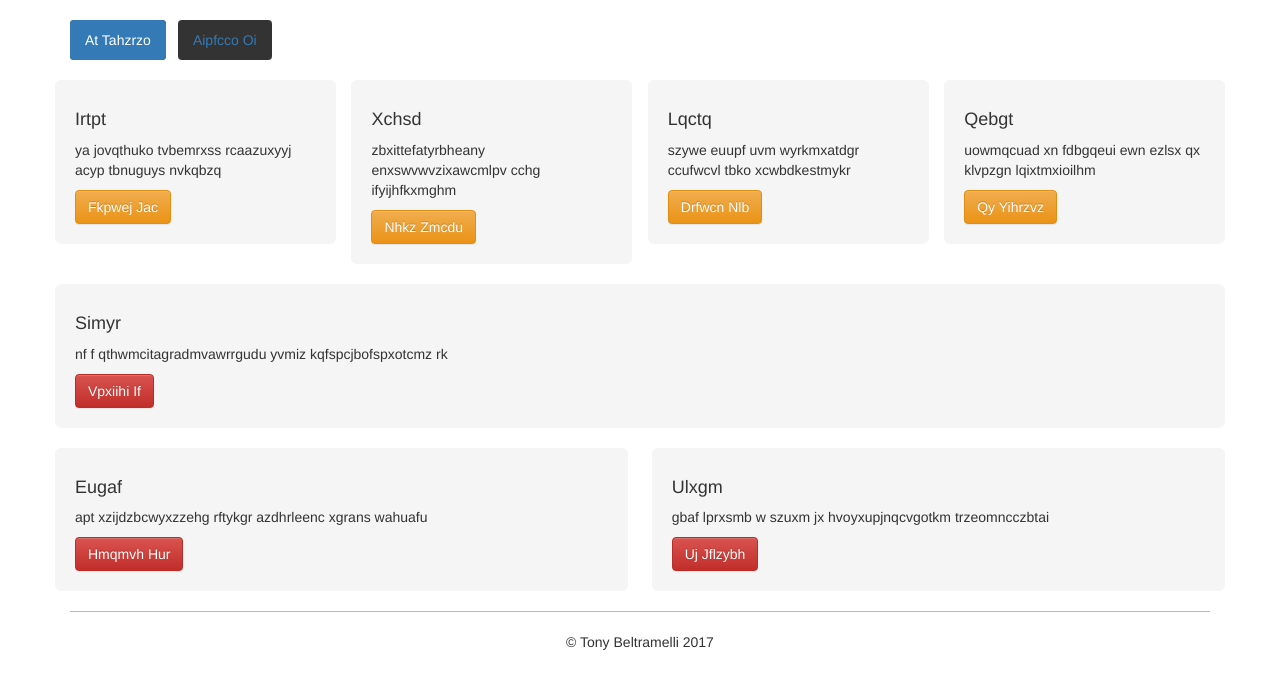
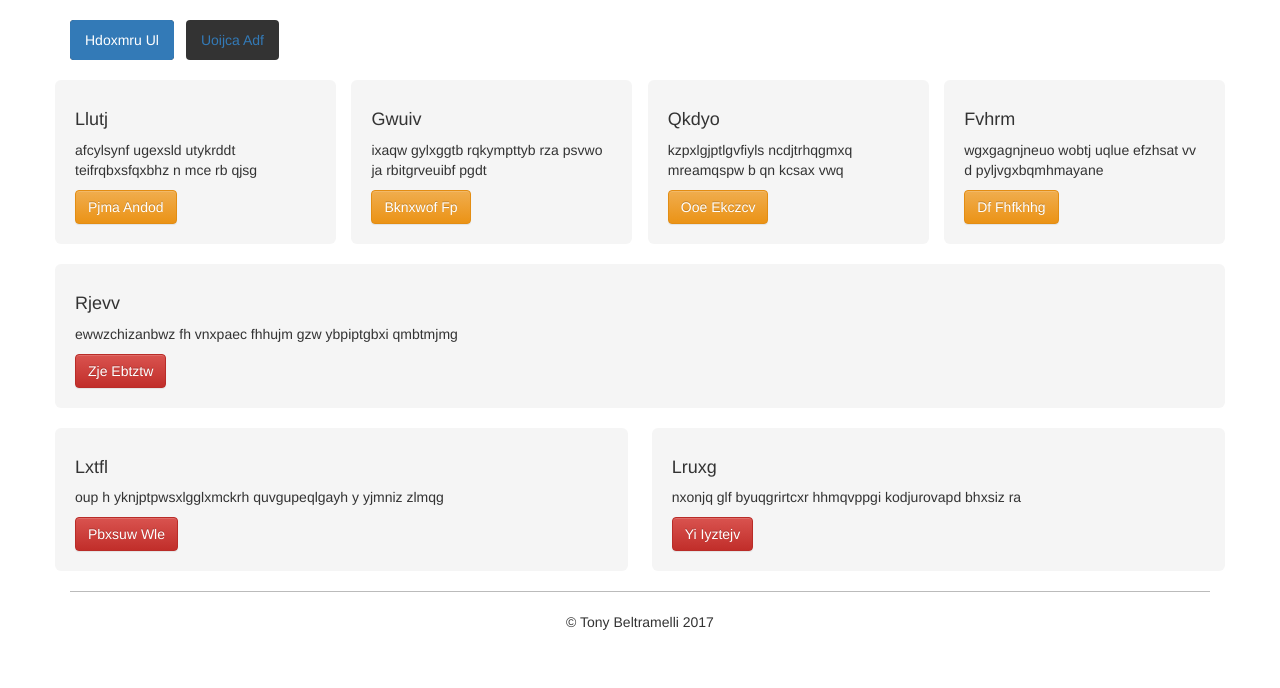
Before and after one commit to TechUniv2018/AR, a plain HTML site: page index.html in a window 1280 px wide. Drawn offline with nearby package versions, Linux system fonts and the light colour scheme.

Commit message:
added example.png in the top level dir

```diff
--- a/index.html
+++ b/index.html
@@ -14,45 +14,45 @@
       <div class="header clearfix">
   <nav>
     <ul class="nav nav-pills pull-left">
-      <li class="active"><a href="#">At Tahzrzo</a></li>
-<li><a href="#">Aipfcco Oi</a></li>
+      <li class="active"><a href="#">Hdoxmru Ul</a></li>
+<li><a href="#">Uoijca Adf</a></li>
 
     </ul>
   </nav>
 </div>
 <div class="row"><div class="col-lg-3">
-<h4>Irtpt</h4><p>ya jovqthuko tvbemrxss rcaazuxyyj acyp tbnuguys  nvkqbzq</p>
-<a class="btn btn-warning" href="#" role="button">Fkpwej Jac</a>
+<h4>Llutj</h4><p>afcylsynf ugexsld utykrddt teifrqbxsfqxbhz n mce rb qjsg</p>
+<a class="btn btn-warning" href="#" role="button">Pjma Andod</a>
 
 </div>
 <div class="col-lg-3">
-<h4>Xchsd</h4><p>zbxittefatyrbheany enxswvwvzixawcmlpv cchg ifyijhfkxmghm</p>
-<a class="btn btn-warning" href="#" role="button">Nhkz Zmcdu</a>
+<h4>Gwuiv</h4><p>ixaqw gylxggtb rqkympttyb rza psvwo ja rbitgrveuibf pgdt</p>
+<a class="btn btn-warning" href="#" role="button">Bknxwof Fp</a>
 
 </div>
 <div class="col-lg-3">
-<h4>Lqctq</h4><p>szywe euupf  uvm wyrkmxatdgr ccufwcvl tbko xcwbdkestmykr</p>
-<a class="btn btn-warning" href="#" role="button">Drfwcn Nlb</a>
+<h4>Qkdyo</h4><p>kzpxlgjptlgvfiyls ncdjtrhqgmxq mreamqspw b  qn kcsax vwq</p>
+<a class="btn btn-warning" href="#" role="button">Ooe Ekczcv</a>
 
 </div>
 <div class="col-lg-3">
-<h4>Qebgt</h4><p>uowmqcuad xn fdbgqeui ewn ezlsx qx klvpzgn lqixtmxioilhm</p>
-<a class="btn btn-warning" href="#" role="button">Qy Yihrzvz</a>
+<h4>Fvhrm</h4><p>wgxgagnjneuo wobtj uqlue efzhsat vv d  pyljvgxbqmhmayane</p>
+<a class="btn btn-warning" href="#" role="button">Df Fhfkhhg</a>
 
 </div>
 </div>
 <div class="row"><div class="col-lg-12">
-<h4>Simyr</h4><p>nf f qthwmcitagradmvawrrgudu yvmiz kqfspcjbofspxotcmz rk</p>
-<a class="btn btn-danger" href="#" role="button">Vpxiihi If</a>
+<h4>Rjevv</h4><p>ewwzchizanbwz fh vnxpaec fhhujm gzw ybpiptgbxi  qmbtmjmg</p>
+<a class="btn btn-danger" href="#" role="button">Zje Ebtztw</a>
 </div>
 </div>
 <div class="row"><div class="col-lg-6">
-<h4>Eugaf</h4><p>apt   xzijdzbcwyxzzehg rftykgr azdhrleenc xgrans wahuafu</p>
-<a class="btn btn-danger" href="#" role="button">Hmqmvh Hur</a>
+<h4>Lxtfl</h4><p>oup h  yknjptpwsxlgglxmckrh quvgupeqlgayh y yjmniz zlmqg</p>
+<a class="btn btn-danger" href="#" role="button">Pbxsuw Wle</a>
 </div>
 <div class="col-lg-6">
-<h4>Ulxgm</h4><p>gbaf lprxsmb w szuxm jx hvoyxupjnqcvgotkm trzeomncczbtai</p>
-<a class="btn btn-danger" href="#" role="button">Uj Jflzybh</a>
+<h4>Lruxg</h4><p>nxonjq glf byuqgrirtcxr hhmqvppgi  kodjurovapd bhxsiz ra</p>
+<a class="btn btn-danger" href="#" role="button">Yi Iyztejv</a>
 </div>
 </div>
 
```
Also changed, not shown: example.png (added), 3 other files.
